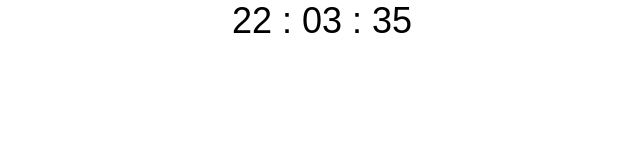
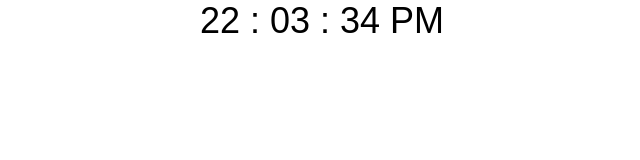
Before and after one commit to Lillyfrand/JS-Clock-Practice, a plain HTML site: page index.html in a window 1280 px wide. Shown: the whole page, without its empty margins (318-958 px from the left). Drawn offline with Linux system fonts and the light colour scheme.

Commit message:
added AM & PM

```diff
--- a/index.html
+++ b/index.html
@@ -11,7 +11,7 @@
 			<span id="min">00</span>
 			<span> : </span>
 			<span id="sec">00</span>
-
+			<span id=ap>pm</span>
 		</div>
 		<script type="text/javascript" src="script.js"></script>
 	</body>
--- a/script.js
+++ b/script.js
@@ -2,33 +2,42 @@ var d,h,m,s,animate,ap;
 var sec = document.getElementById("sec")
 var min = document.getElementById("min")
 var hr = document.getElementById("hr")
-
+var amPm= document.getElementById("ap")
 function init(){
 	d=new Date();
 	h=d.getHours();
 	m=d.getMinutes();
 	s=d.getSeconds();
-	ap = "AM"
+	ap=" AM"
 	clock();
 };
 
 function clock(){
-	s++;
 	if(s==60){
-	s=0;
-	m++;
-		if(m==60){
+		s=0;
+		m++;
+	}
+	if(m==60){
 		m=0;
 		h++;
-			if(hr==24){
-			hr=0;
-			}
-
+	}
+	if(h>=24){
+		h=0
+	}
+	let temp=h
+	if(temp>=12){
+		if(temp!=12){
+			temp-=12;
 		}
+		ap="PM";
+	}else{
+		ap="AM";
 	}
 	sec.innerHTML=s.toString().padStart(2,0);
 	min.innerHTML=m.toString().padStart(2,0);
 	hr.innerHTML=h.toString().padStart(2,0);
+	amPm.innerHTML=ap.toString()
+	s++
 	animate=setTimeout(clock,1000);
 };
 window.onload=init;
```
